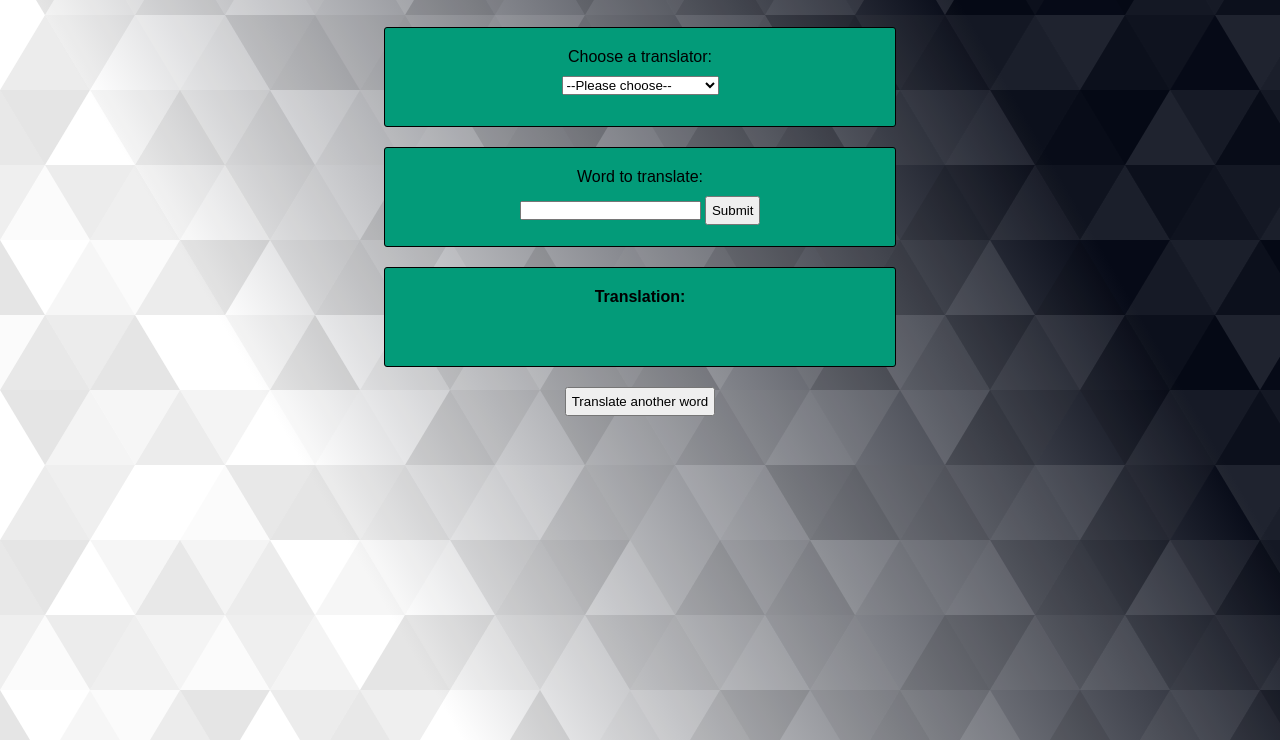
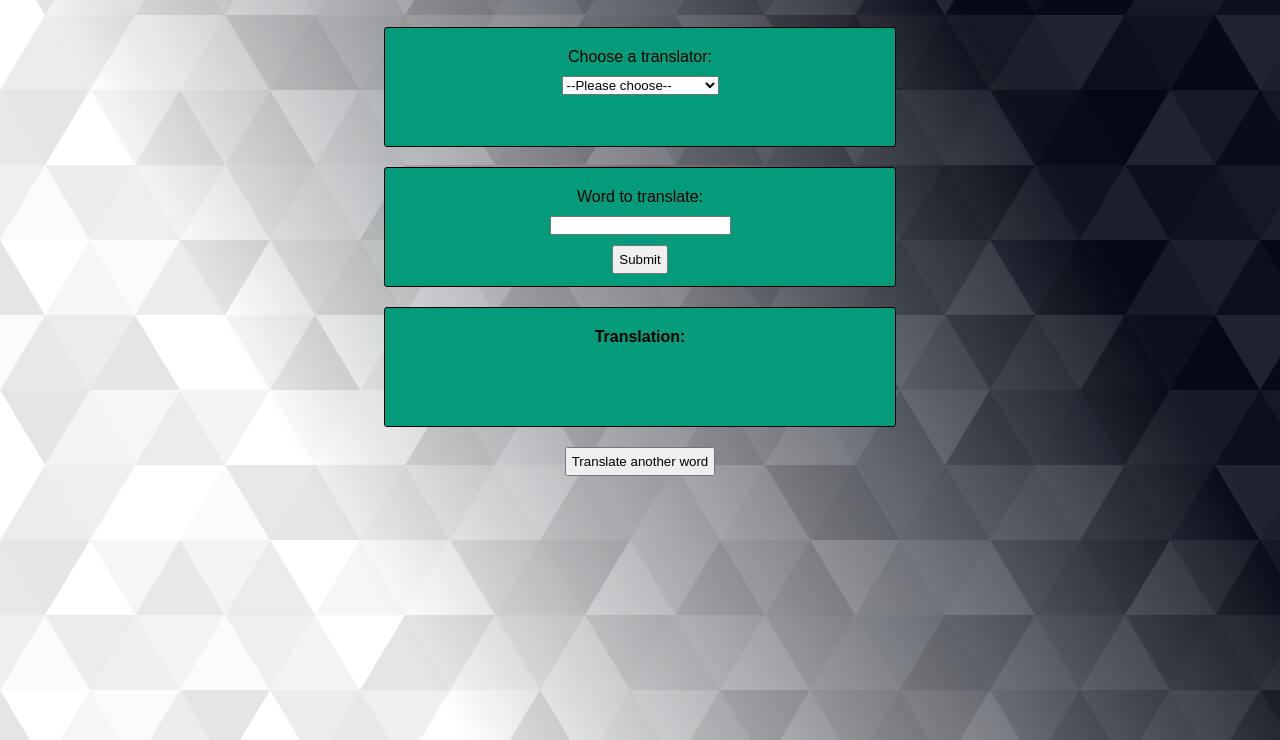
Before and after one commit to Katie201677/Translator, a website with bundled scripts: page index.html in a window 1280 px wide. Shown: the part 60-800 px from the top of the page. Built offline with nearby package versions, Linux system fonts and the light colour scheme; a web font is replaced by a local one.

Commit message:
updated styles

```diff
--- a/index.html
+++ b/index.html
@@ -19,7 +19,7 @@
 
     <form action="" class="form">
 
-      <div class="language-selector">
+      <div class="language-selector box">
         <label for="language-selector" class="language-selector__label">Choose a translator:</label>
         <select id="language-selector" class="language-selector__select">
           <option value="">--Please choose--</option>
@@ -28,7 +28,7 @@
         </select>
       </div>
 
-      <div class="word-input">
+      <div class="word-input box">
         <label for="input" class="word-input__label">Word to translate:</label>
         <input type="text" id="input" class="word-input__input">
         <input type="submit" class="word-input__submit button">
@@ -40,7 +40,7 @@
       <p class="p">Please provide a valid input.</p>
     </div>
 
-    <div class="output">
+    <div class="output box">
       <h4 class="output__heading">Translation:</h4>
       <p class="output__p"></p>
     </div>
--- a/styles/_components.scss
+++ b/styles/_components.scss
@@ -5,6 +5,9 @@
 @use "./variables" as *;
 
 .button {
+  display: block;
   font-family: $font-heading;
   padding: 5px;
+  margin-left: auto;
+  margin-right: auto;
 }
--- a/styles/_layout.scss
+++ b/styles/_layout.scss
@@ -14,12 +14,11 @@
   background-color:$color-green;
   border: 1px solid black;
   border-radius: 3px;
-  height: 100px;
+  height: 120px;
   margin-bottom: 20px;
   margin-left: auto;
   margin-right: auto;
   padding: 20px;
-  width: 40%;
 
   &__label {
     display: block;
@@ -29,9 +28,18 @@
 
   &__select {
     display: block;
-    font-family: inherit;
     margin-left: auto;
     margin-right: auto;
+  }
+}
+
+.box {
+  width: 80%;
+}
+
+@media screen and (min-width: 600px) {
+  .box {
+    width: 40%;
   }
 }
 
@@ -39,12 +47,12 @@
   background-color:$color-green;
   border: 1px solid black;
   border-radius: 3px;
-  height: 100px;
+  display: block;
+  height: 120px;
   margin-bottom: 20px;
   margin-left: auto;
   margin-right: auto;
   padding: 20px;
-  width: 40%;
 
   &__label {
     display: block;
@@ -54,6 +62,11 @@
 
   &__input {
     font-family: inherit;
+    margin-bottom: 10px;
+  }
+
+  &__submit {
+    margin-bottom: 10px;
   }
 }
 
@@ -61,12 +74,11 @@
   background-color:$color-green;
   border: 1px solid black;
   border-radius: 3px;
-  height: 100px;
+  height: 120px;
   margin-bottom: 20px;
   margin-left: auto;
   margin-right: auto;
   padding: 20px;
-  width: 40%;
 
   &__heading {
     font-family: $font-heading;
```
Also changed, not shown: styles/styles.css.
